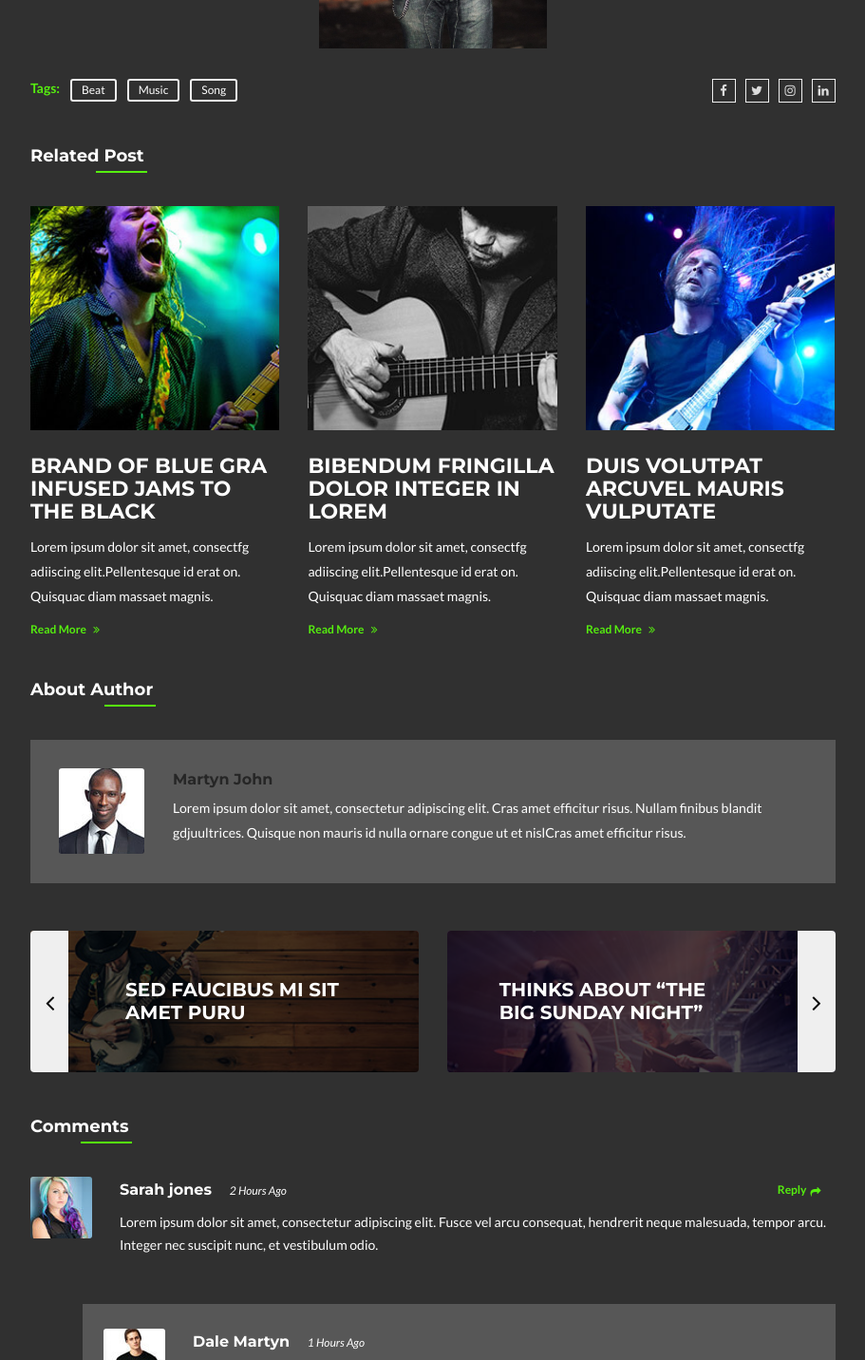
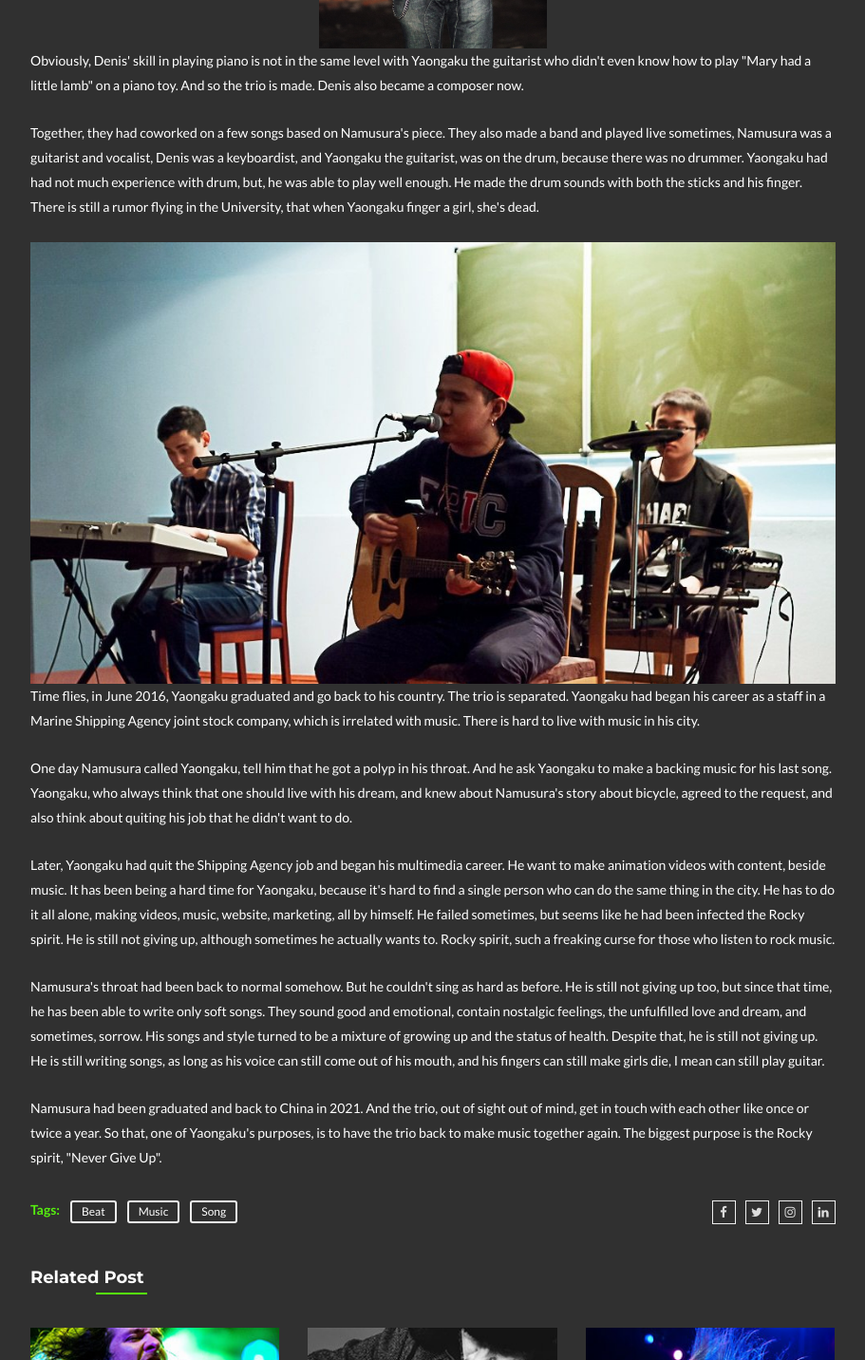
Before and after one commit to yanimastudio/yamuzika, a plain HTML site: page blogs/namu-detail.html in a window 1280 px wide. Shown: the part 2640-4072 px from the top of the page at 95% size, without its empty margins (38-949 px from the left). Drawn offline with Linux system fonts and the light colour scheme; some packages are replaced by stand-ins of ours; files whose address does not match are found by name.

Commit message:
namu bio edited

```diff
--- a/blogs/namu-detail.html
+++ b/blogs/namu-detail.html
@@ -7,7 +7,7 @@
     <meta http-equiv="X-UA-Compatible" content="IE=edge">
     <meta name="viewport" content="width=device-width, initial-scale=1">
     <!-- The above 3 meta tags *must* come first in the head; any other head content must come *after* these tags -->
-    <title>Artist Detail</title>
+    <title>Artist Detail - Namusura</title>
 
     <!-- Css Files -->
     <link href="../css/bootstrap.css" rel="stylesheet">
@@ -243,7 +243,14 @@
                                 <p>The two had made a few songs together and built a good partnership along. Both are easy, so there had never been a fight between them. All that they care about is to make good songs and music. From 2015 to June 2016, Yaongaku helped Namusura to compose and record like about 15 songs.</p>
                                 <p>During the recording for the second song, "Father", written by Namusura, Namusura brought to Yaongaku's room a Russian friend from the University, the name is Denis Kutepov. He was a pianist.</p>
                                 <center><img src="../extra-images\denis\0AvHu5Qa5ns.jpg" alt="" style="width:240px;height:330px;" ></img></center>
-                                <p></p>
+                                <p>Obviously, Denis' skill in playing piano is not in the same level with Yaongaku the guitarist who didn't even know how to play "Mary had a little lamb" on a piano toy. And so the trio is made. Denis also became a composer now.</p>
+                                <p>Together, they had coworked on a few songs based on Namusura's piece. They also made a band and played live sometimes, Namusura was a guitarist and vocalist, Denis was a keyboardist, and Yaongaku the guitarist, was on the drum, because there was no drummer. Yaongaku had had not much experience with drum, but, he was able to play well enough. He made the drum sounds with both the sticks and his finger. There is still a rumor flying in the University, that when Yaongaku finger a girl, she's dead.</p>
+                                <center><img src="../extra-images\yaongaku\S7emIGYGzGg.jpg" alt=""></img></center>
+                                <p>Time flies, in June 2016, Yaongaku graduated and go back to his country. The trio is separated. Yaongaku had began his career as a staff in a Marine Shipping Agency joint stock company, which is irrelated with music. There is hard to live with music in his city.</p>
+                                <p>One day Namusura called Yaongaku, tell him that he got a polyp in his throat. And he ask Yaongaku to make a backing music for his last song. Yaongaku, who always think that one should live with his dream, and knew about Namusura's story about bicycle, agreed to the request, and also think about quiting his job that he didn't want to do.</p>
+                                <p>Later, Yaongaku had quit the Shipping Agency job and began his multimedia career. He want to make animation videos with content, beside music. It has been being a hard time for Yaongaku, because it's hard to find a single person who can do the same thing in the city. He has to do it all alone, making videos, music, website, marketing, all by himself. He failed sometimes, but seems like he had been infected the Rocky spirit. He is still not giving up, although sometimes he actually wants to. Rocky spirit, such a freaking curse for those who listen to rock music.</p>
+                                <p>Namusura's throat had been back to normal somehow. But he couldn't sing as hard as before. He is still not giving up too, but since that time, he has been able to write only soft songs. They sound good and emotional, contain nostalgic feelings, the unfulfilled love and dream, and sometimes, sorrow. His songs and style turned to be a mixture of growing up and the status of health. Despite that, he is still not giving up. He is still writing songs, as long as his voice can still come out of his mouth, and his fingers can still make girls die, I mean can still play guitar.</p>
+                                <p>Namusura had been graduated and back to China in 2021. And the trio, out of sight out of mind, get in touch with each other like once or twice a year. So that, one of Yaongaku's purposes, is to have the trio back to make music together again. The biggest purpose is the Rocky spirit, "Never Give Up".</p>
                             </section>
                             <div class="music-tags-section">
                                 <div class="music-tags">
```
